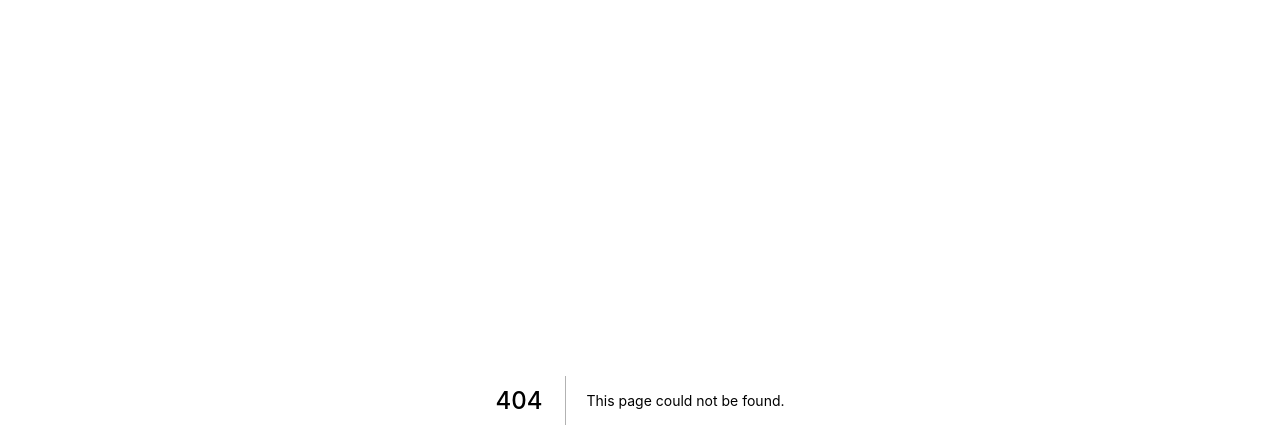
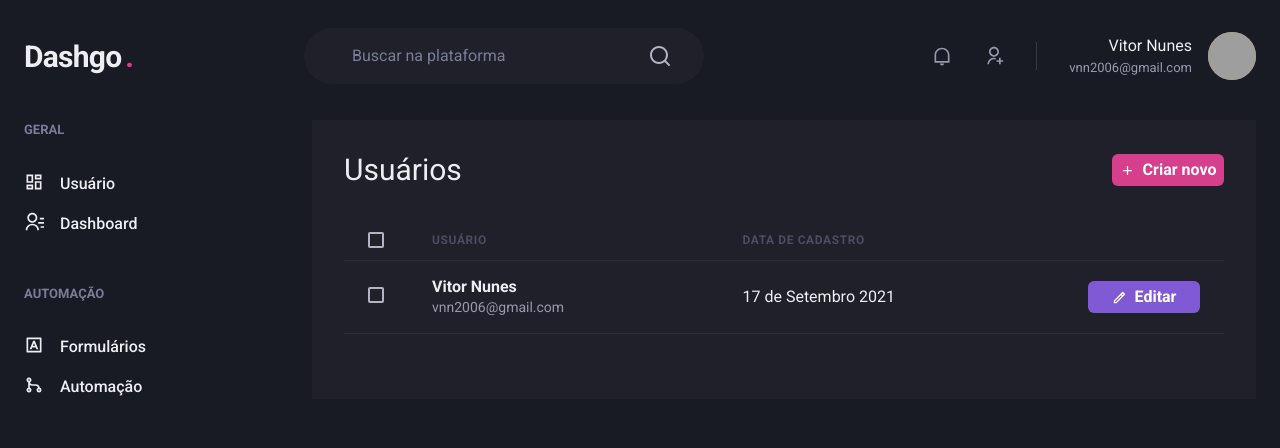
Before and after one commit to stecks10/dashgo, a Next.js app: page /users in a window 1280 px wide. Before the commit this address had no page. Shown: the top 448 px of the page. Built offline with nearby package versions, Linux system fonts and the light colour scheme; grey boxes are pictures that could not be loaded.

Commit message:
Página: Lista de usuários

```diff
--- /dev/null
+++ b/src/pages/users/index.tsx
@@ -0,0 +1,92 @@
+import {
+  Box,
+  Flex,
+  Heading,
+  Button,
+  Icon,
+  Table,
+  Thead,
+  Tr,
+  Td,
+  Th,
+  Checkbox,
+  Tbody,
+  Text,
+} from '@chakra-ui/react';
+import { RiAddLine, RiPencilLine } from 'react-icons/ri';
+import { Header } from '../../components/Header';
+import { Sidebar } from '../../components/Sidebar';
+
+export default function UserList() {
+  return (
+    <Box>
+      <Header />
+
+      <Flex w="100%" my="6" maxW={1400} mx="auto" px="6">
+        <Sidebar />
+
+        <Box flex="1" borderRadius={0} bg="gray.800" p="8">
+          <Flex mb="8" justify="space-between" align="center">
+            <Heading size="lg" fontWeight="normal">
+              Usuários
+            </Heading>
+
+            <Button
+              w="28"
+              height="8"
+              as="a"
+              size="sn"
+              fontSize="sn"
+              colorScheme="pink"
+              leftIcon={<Icon as={RiAddLine} fontSize="15" />}
+            >
+              Criar novo
+            </Button>
+          </Flex>
+
+          <Table colorScheme="whiteAlpha">
+            <Thead>
+              <Tr>
+                <Th px="6" color="gray.300" width="8">
+                  <Checkbox colorScheme="pink" />
+                </Th>
+                <Th>Usuário</Th>
+                <Th>Data de cadastro</Th>
+                <Th width="8"></Th>
+              </Tr>
+            </Thead>
+            <Tbody>
+              <Tr>
+                <Td px="6">
+                  <Checkbox colorScheme="pink" />
+                </Td>
+                <Td>
+                  <Box>
+                    <Text fontWeight="bold">Vitor Nunes</Text>
+                    <Text fontSize="sm" color="gray.300">
+                      vnn2006@gmail.com
+                    </Text>
+                  </Box>
+                </Td>
+                <Td>17 de Setembro 2021</Td>
+                <Td>
+                  <Button
+                    w="28"
+                    height="8"
+                    as="a"
+                    size="sn"
+                    fontSize="sn"
+                    colorScheme="purple"
+                    leftIcon={<Icon as={RiPencilLine} fontSize="15" />}
+                  >
+                    Editar
+                  </Button>
+                </Td>
+              </Tr>
+            </Tbody>
+          </Table>
+        </Box>
+      </Flex>
+    </Box>
+  );
+}
```
